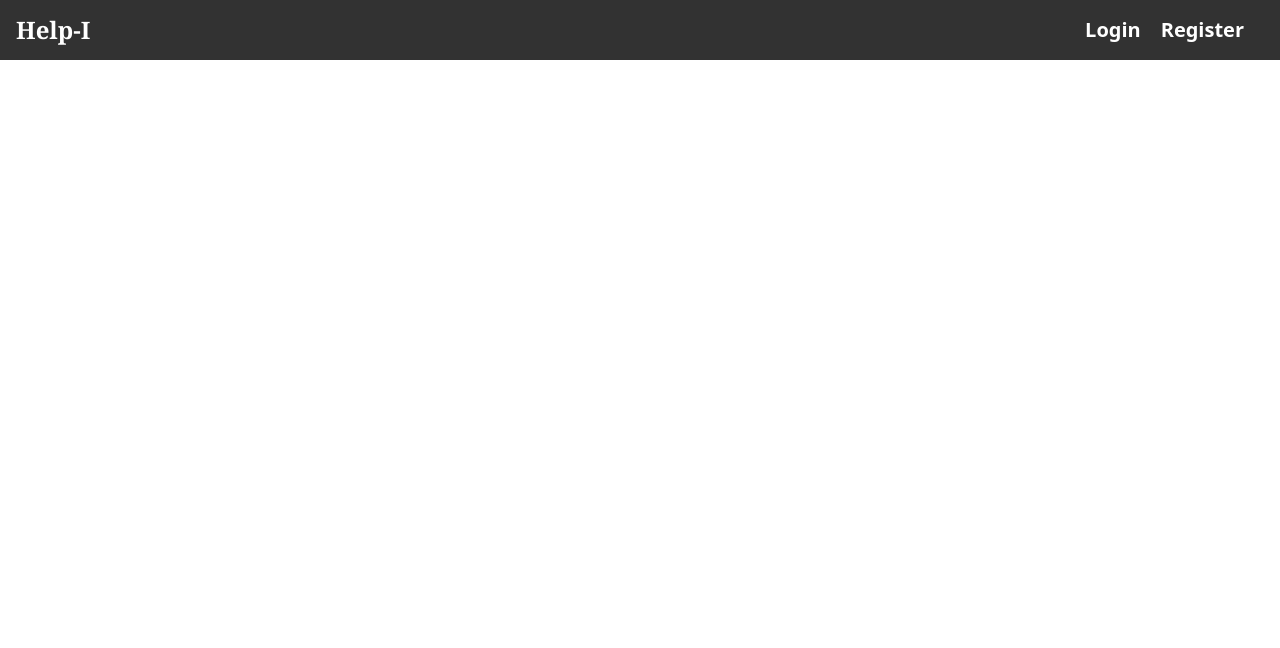
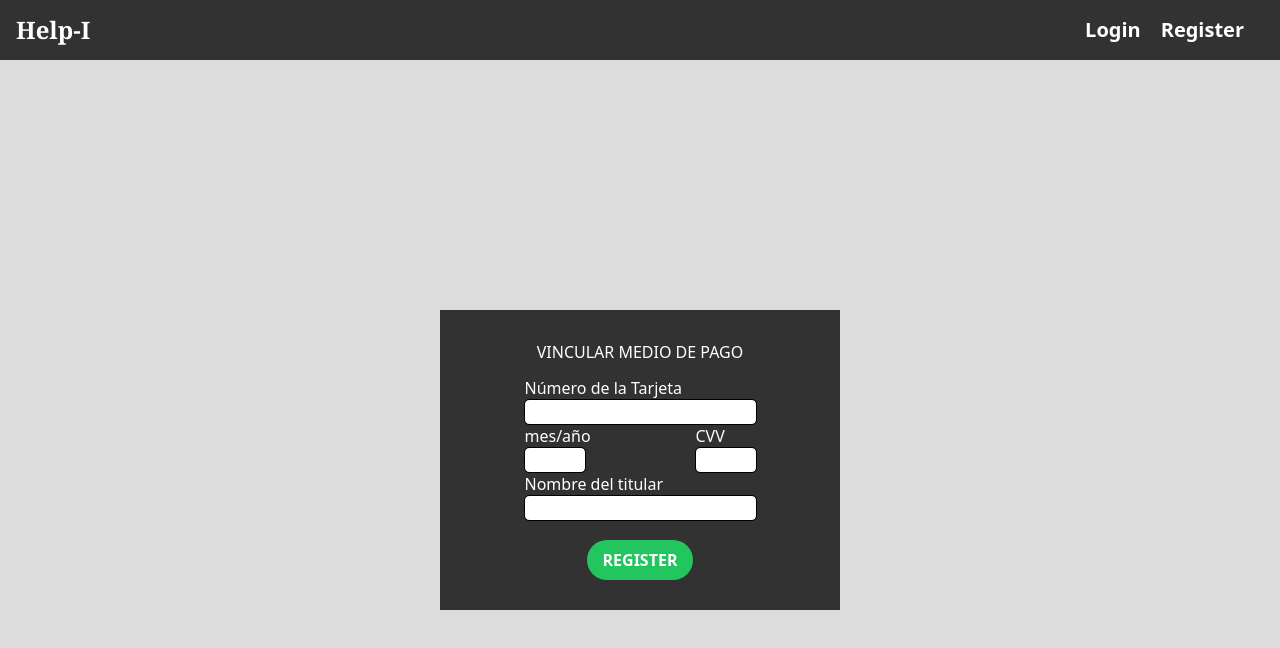
Before and after one commit to Dino-Enterprises/Help-I-Frontend, a React (Create React App) app: page /user/creditcard in a window 1280 px wide. Shown: the top 648 px of the page. Built offline with nearby package versions, Linux system fonts and the light colour scheme.

Commit message:
HomePage updated

```diff
--- a/src/App.js
+++ b/src/App.js
@@ -1,5 +1,5 @@
 import { BrowserRouter, Routes, Route } from "react-router-dom";
-import { HomePage, NavBar, Register, Login, UserPage, UserPanel, GamePage } from "./components";
+import { HomePage, NavBar, Register, Login, UserPage, UserPanel, GamePage, ChangePwd, CreditCard } from "./components";
 
 
 function App() {
@@ -13,6 +13,8 @@ function App() {
         <Route path="/user" element={<UserPage />} />
         <Route path="/user/userpanel" element={<UserPanel />} />
         <Route path="/user/gamepage" element={<GamePage />} />
+        <Route path="/user/changepwd" element={<ChangePwd />} />
+        <Route path="/user/creditcard" element={<CreditCard />} />
       </Routes>
     </BrowserRouter>
   );
--- /dev/null
+++ b/src/components/CarouselVids.jsx
@@ -0,0 +1,43 @@
+import { Swiper, SwiperSlide } from 'swiper/react';
+import { Navigation, Autoplay } from 'swiper';
+
+import 'swiper/css';
+import 'swiper/css/navigation';
+
+function CarouselVids() {
+  return (
+    <div className="bg-[#161816]">
+      <Swiper
+        loop={true}
+        slidesPerView={3}
+        spaceBetween={30}
+        navigation={true}
+        modules={[Navigation, Autoplay]}
+        autoplay={{
+          delay: 1500,
+        }} className="h-[100%] w-[80%] flex justify-center items-center"
+      >
+        <SwiperSlide>
+          <img src={"../images/guide_1.png"} className="rounded-xl"/>
+        </SwiperSlide>
+        <SwiperSlide>
+          <img src={"../images/guide_2.png"} className="rounded-xl"/>
+        </SwiperSlide>
+        <SwiperSlide>
+          <img src={"../images/guide_3.png"} className="rounded-xl"/>
+        </SwiperSlide>
+        <SwiperSlide>
+          <img src={"../images/guide_4.png"} className="rounded-xl"/>
+        </SwiperSlide>
+        <SwiperSlide>
+          <img src={"../images/guide_5.png"} className="rounded-xl"/>
+        </SwiperSlide>
+        <SwiperSlide>
+          <img src={"../images/guide_6.png"} className="rounded-xl"/>
+        </SwiperSlide>
+      </Swiper>
+    </div>
+  )
+}
+
+export default CarouselVids
--- /dev/null
+++ b/src/components/ChangePwd.jsx
@@ -0,0 +1,47 @@
+import React from "react";
+import { Link } from "react-router-dom";
+
+function ChangePwd() {
+  return (
+    <div className="flex items-center justify-center h-screen bg-[#dcdcdc]">
+      <div className="h-[300px] w-[400px] flex flex-col items-center justify-center bg-[#323232] text-white">
+        <div className="mb-3">CAMBIAR CONTRASEÑA</div>
+        <div>
+          <div>
+            <div>Contraseña Actual</div>
+            <input
+              className="rounded outline outline-1 text-black"
+              type="text"
+            />
+          </div>
+
+          <div>
+            <div>Contraseña Nueva</div>
+            <input
+              className="rounded outline outline-1 text-black"
+              type="password"
+            />
+          </div>
+          <div>
+            <div>Confirma Contraseña Nueva</div>
+            <input
+              className="rounded outline outline-1 text-black"
+              type="password"
+            />
+          </div>
+        </div>
+        <Link to={"/user/userpanel"}>
+          <div className="mt-5">
+            <div className="flex justify-center">
+              <button class="bg-green-500 hover:bg-gray-700 text-white font-bold py-2 px-4 rounded-full">
+                CHANGE PASSWORD
+              </button>
+            </div>
+          </div>
+        </Link>
+      </div>
+    </div>
+  );
+}
+
+export default ChangePwd;
--- /dev/null
+++ b/src/components/CreditCard.jsx
@@ -0,0 +1,59 @@
+import React from "react";
+import { Link } from "react-router-dom";
+
+function CreditCard() {
+  return (
+    <div className="flex items-center justify-center h-screen bg-[#dcdcdc]">
+      <div className="h-[300px] w-[400px] flex flex-col items-center justify-center bg-[#323232] text-white">
+        <div className="mb-3">VINCULAR MEDIO DE PAGO</div>
+        <div>
+          <div>
+            <div>Número de la Tarjeta</div>
+            <input
+              className="rounded outline outline-1 text-black w-full"
+              type="text"
+            />
+          </div>
+          <div className="grid grid-cols-2">
+            <div className="col-span-1 flex items-center">
+              <div>
+                <div>mes/año</div>
+                <input
+                  className="rounded outline outline-1 text-black w-[60px]"
+                  type="text"
+                />
+              </div>
+            </div>
+            <div className="flex col-span-1 justify-end">
+              <div>
+                <div>CVV</div>
+                <input
+                  className="rounded outline outline-1 text-black w-[60px]"
+                  type="text"
+                />
+              </div>
+            </div>
+          </div>
+          <div>
+            <div>Nombre del titular</div>
+            <input
+              className="rounded outline outline-1 text-black w-full"
+              type="text"
+            />
+          </div>
+        </div>
+        <Link to={"/user/userpanel"}>
+          <div className="mt-5">
+            <div className="flex justify-center">
+              <button class="bg-green-500 hover:bg-gray-700 text-white font-bold py-2 px-4 rounded-full">
+                REGISTER
+              </button>
+            </div>
+          </div>
+        </Link>
+      </div>
+    </div>
+  );
+}
+
+export default CreditCard;
--- a/src/components/HomePage.jsx
+++ b/src/components/HomePage.jsx
@@ -1,5 +1,5 @@
 import React from "react";
-import { Carousel, Questions } from "./";
+import { Carousel, CarouselVids, Questions } from "./";
 
 function HomePage() {
   return (
@@ -37,70 +37,10 @@ function HomePage() {
           </div>
           {/* Registro */}
           <div >
-            {/* grid datos */}
-            <div className="grid grid-cols-3 p-10 space-x-10">
-              <div className="flex items-center justify-center  ">
-                <div className="items-center">
-                  <div className="text-center">Dirección de correo: </div>
-                  <input className="rounded outline outline-1 text-black" type="text" />
-                </div>
-              </div>
-              <div className="flex items-center justify-center ">
-                <div>
-                  <div className="text-center">Nombre de usuario: </div>
-                  <input className="rounded outline outline-1 text-black" type="text" />
-                </div>
-              </div>
-              <div className="flex justify-center items-center">
-                <div>
-                  <div className="text-center">
-                    Contraseña (min. 8 caracteres):
-                  </div>
-                  <input
-                    className="rounded outline outline-1 text-black"
-                    type="password"
+            {/* Carrusel videos */}
+            <CarouselVids/>
+            {/* términos */}
 
-                  />
-                </div>
-              </div>
-            </div>
-            {/* términos */}
-            <div className="ml-10 mr-10">
-              <div>
-                <div className="flex justify-center items-center mb-3">
-                  <input
-                    id="default-checkbox"
-                    type="checkbox"
-                    value=""
-                    className="w-4 h-4 bg-gray-100 border-gray-300 rounded focus:ring-blue-500 dark:focus:ring-blue-600 dark:ring-offset-gray-800 focus:ring-2 dark:bg-gray-700 dark:border-gray-600"
-                  />
-                  <label
-                    for="default-checkbox"
-                    className="ml-2 text-sm font-medium"
-                  >
-                    Acepto los <span className="text-green-500">Téminos y Condiciones</span> y las <span className="text-green-500">Políticas de Privacidad</span>, soy mayor de 13 años.
-                  </label>
-
-                </div>
-                <div className="flex justify-center items-center mb-4">
-                  <input
-                    id="default-checkbox"
-                    type="checkbox"
-                    value=""
-                    className="w-4 h-4 text-blue-600 bg-gray-100 border-gray-300 rounded focus:ring-blue-500 dark:focus:ring-blue-600 dark:ring-offset-gray-800 focus:ring-2 dark:bg-gray-700 dark:border-gray-600"
-                  />
-                  <label
-                    for="default-checkbox"
-                    className="ml-2 text-sm font-medium"
-                  >
-                    Me gustaría recibir promociones y noticias de las actualizaciones en correo.
-                  </label>
-                </div>
-                <div className="flex justify-center">
-                  <button class="bg-green-500 hover:bg-gray-700 text-white font-bold py-2 px-4 rounded-full">Registrarse</button>
-                </div>
-              </div>
-            </div>
           </div>
           {/* Preguntas */}
           <div>
--- a/src/components/UserPanel.jsx
+++ b/src/components/UserPanel.jsx
@@ -31,9 +31,12 @@ function UserPanel() {
           <div className="col-span-1 flex flex-col space-y-8 pt-8 pb-8">
             <div className="text-[35px]">Game Coins</div>
             <div className="text-[35px]">Correo Electrónico</div>
-            <div className="text-[35px]">Cambiar Contraseña</div>
-            <div className="text-[35px]">Vincular Discord</div>
-            <div className="text-[35px]">Vincular Tarjeta de crédito</div>
+            <Link to={"/user/changepwd"}>
+              <div className="text-[35px]">Cambiar Contraseña</div>
+            </Link>
+            <Link to={"/user/creditcard"}>
+              <div className="text-[35px]">Vincular Tarjeta de crédito</div>
+            </Link>
           </div>
           {/* valores */}
           <div className="col-span-2 flex flex-col space-y-8 pt-8 pb-8">
@@ -45,7 +48,9 @@ function UserPanel() {
         </div>
         <div>
           <div className="col-span-1 flex flex-col space-y-8 pt-8 pb-8">
-            <div className="text-[35px]">Cerrar Sesión</div>
+            <Link to={"/"}>
+              <div className="text-[35px]">Cerrar Sesión</div>
+            </Link>
           </div>
         </div>
       </div>
--- a/src/components/index.js
+++ b/src/components/index.js
@@ -7,3 +7,6 @@ export { default as Login } from "./Login";
 export { default as UserPage } from "./UserPage";
 export { default as UserPanel } from "./UserPanel";
 export { default as GamePage } from "./GamePage";
+export { default as ChangePwd } from "./ChangePwd";
+export { default as CreditCard } from "./CreditCard";
+export { default as CarouselVids } from "./CarouselVids";
```
